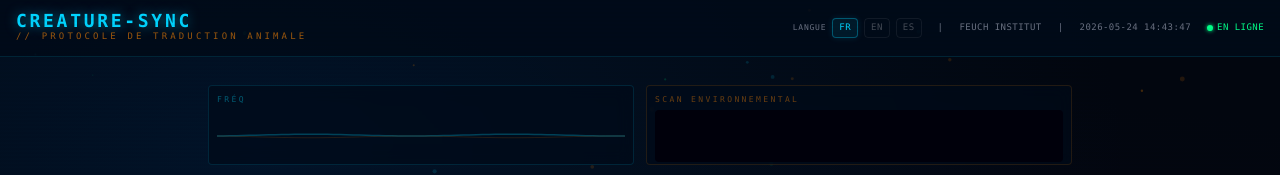
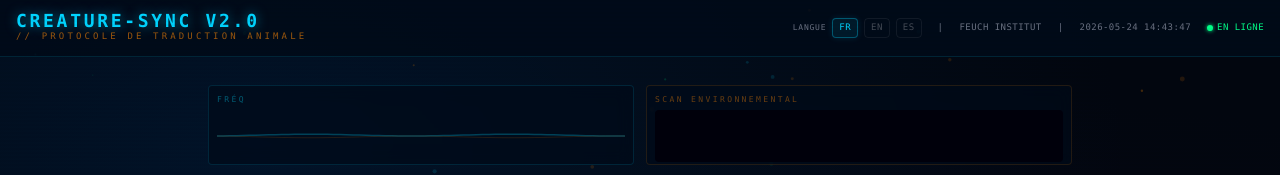
Before and after one commit to benoitlub/Creature-sync, a React (Vite) app: page / in a window 1280 px wide. Shown: the top 175 px of the page. Built offline with nearby package versions, Linux system fonts and the light colour scheme.

Commit message:
Update translations.ts

```diff
--- a/src/data/translations.ts
+++ b/src/data/translations.ts
@@ -46,7 +46,7 @@ export const UI_LABELS: Record<Lang, Record<string, string>> = {
     unknown: "UNIDENTIFIED SIGNATURE",
   },
   fr: {
-    title: "CREATURE-SYNC",
+    title: "CREATURE-SYNC V2.0",
     subtitle: "// PROTOCOLE DE TRADUCTION ANIMALE",
     initiate: "LANCER L'ÉCOUTE",
     stop: "ARRÊTER L'ÉCOUTE",
```
